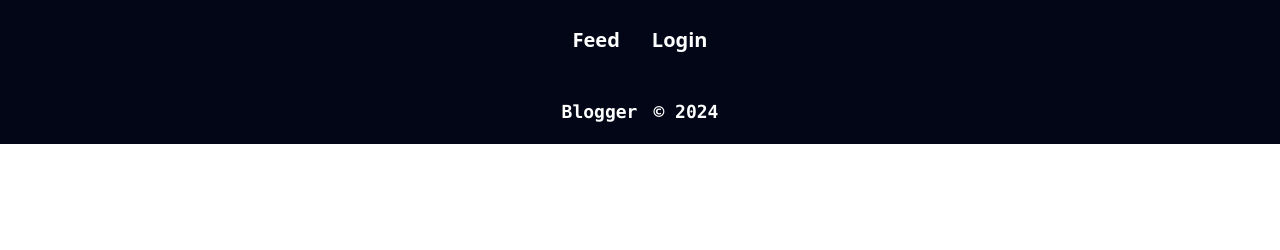
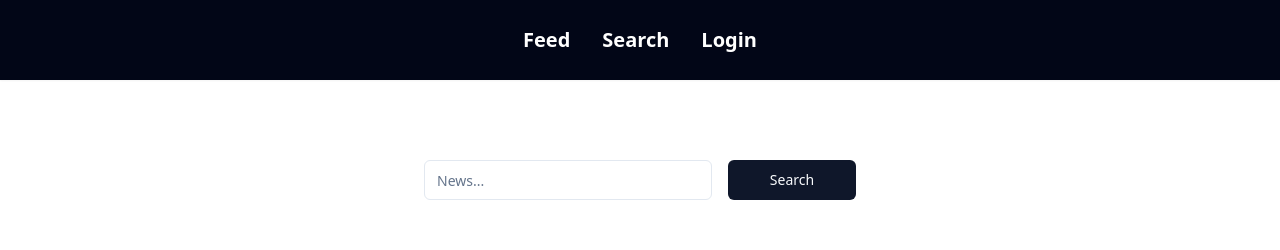
Before and after one commit to dawudarif/blog-app, a React (Create React App) app in the folder client/: page /search in a window 1280 px wide. Shown: the top 250 px of the page. Built offline with nearby package versions, Linux system fonts and the light colour scheme; no server answers; what ldrs would draw is missing.

Commit message:
style: search page
new page search

```diff
--- a/client/src/App.tsx
+++ b/client/src/App.tsx
@@ -6,6 +6,7 @@ import RegisterPage from './pages/RegisterPage';
 import { UserContextProvider } from './context/userContext';
 import CreateBlog from './pages/CreateBlog';
 import BlogPage from './pages/BlogPage';
+import SearchPage from './pages/SearchPage';
 
 function App() {
   return (
@@ -16,6 +17,7 @@ function App() {
           <Route path={'/login'} element={<LoginPage />} />
           <Route path={'/register'} element={<RegisterPage />} />
           <Route path={'/blog/create'} element={<CreateBlog />} />
+          <Route path={'/search'} element={<SearchPage />} />
           <Route path={'/blog/:id'} element={<BlogPage />} />
         </Routes>
       </MainLayout>
--- a/client/src/components/layout/Header.tsx
+++ b/client/src/components/layout/Header.tsx
@@ -54,6 +54,11 @@ export default function Header() {
       <Link to='/' className={hrefStyle}>
         Feed
       </Link>
+
+      <Link to='/search' className={hrefStyle}>
+        Search
+      </Link>
+
       {userInfo.name ? (
         <>
           <Link to='/blog/create' className={hrefStyle}>
--- /dev/null
+++ b/client/src/pages/SearchPage.tsx
@@ -0,0 +1,21 @@
+import { useState } from 'react';
+import { Button } from '../components/ui/button';
+import { Input } from '../components/ui/input';
+
+export default function SearchPage() {
+  const [search, setSearch] = useState('');
+
+  return (
+    <div className='flex justify-stretch py-20 items-center flex-col min-h-[80vh] w-full'>
+      <div className='flex justify-center items-center gap-4'>
+        <Input
+          className='w-72'
+          placeholder='News...'
+          value={search}
+          onChange={(e) => setSearch(e.target.value)}
+        />
+        <Button className='w-32'>Search</Button>
+      </div>
+    </div>
+  );
+}
```
